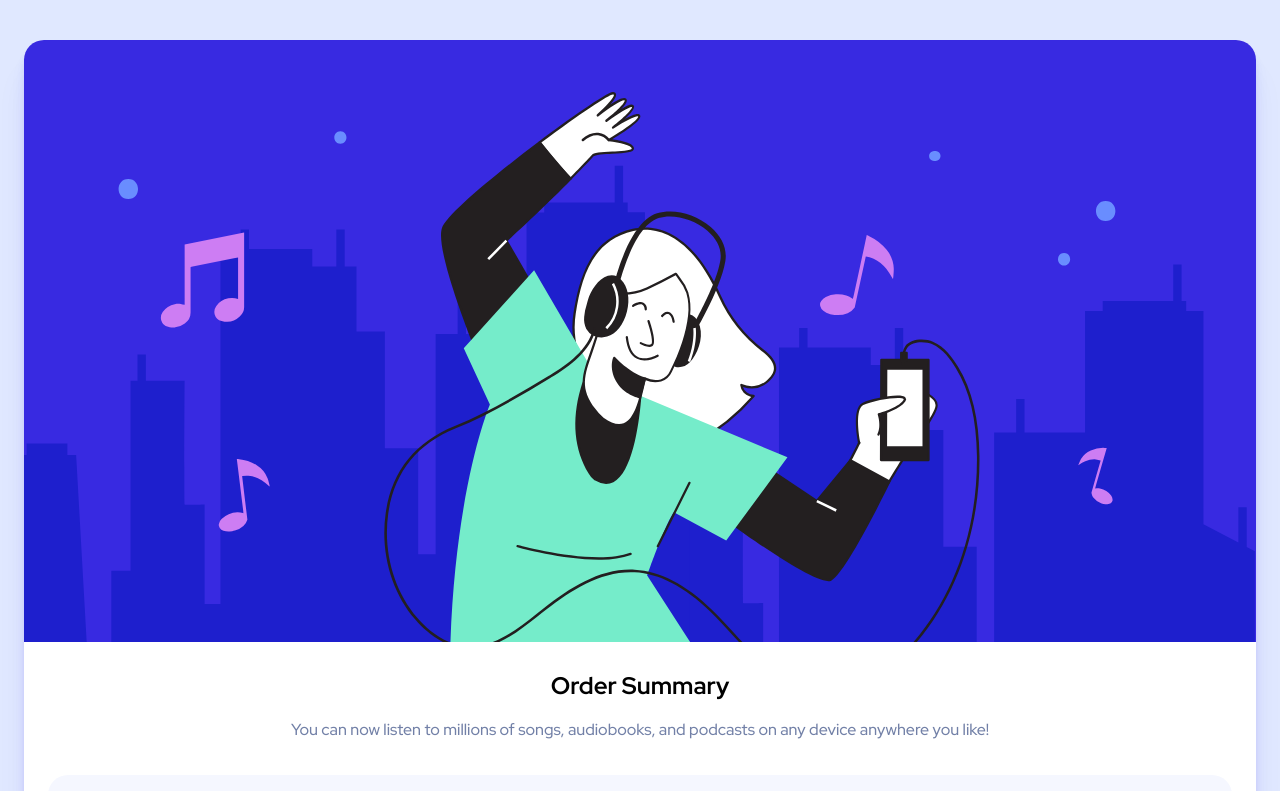
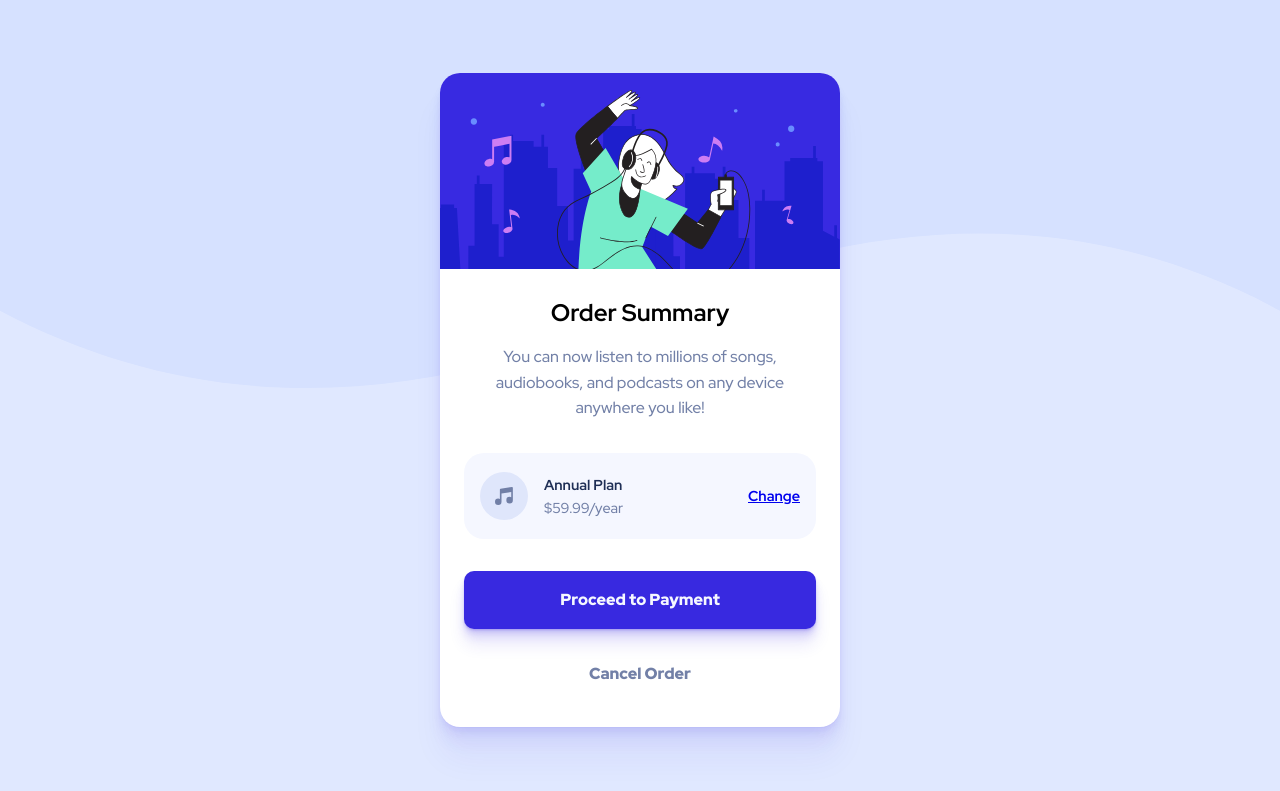
Before and after one commit to ruuen/challenge-order-summary-component, a plain HTML site: page site_dir/index.html in a window 1280 px wide. Shown: the top 791 px of the page. Drawn offline with Linux system fonts and the light colour scheme.

Commit message:
Add media queries for desktop layout
Additionally add background for desktop and mobile

Add top padding to the plan details cost element for spacing from plan details title

```diff
--- a/scss/main.scss
+++ b/scss/main.scss
@@ -43,7 +43,8 @@ a {
 
 // Main Styles
 body {
-  background-color: $clr-blue-light;
+  background: top/contain no-repeat url(./images/pattern-background-mobile.svg),
+    $clr-blue-light;
 }
 
 .page__container {
@@ -104,6 +105,7 @@ body {
     .card__plan-cost {
       font-size: 0.9rem;
       font-weight: 500;
+      padding: 0.25rem 0 0 0;
       color: $clr-blue-grey;
     }
 
--- a/scss/mediaqry.scss
+++ b/scss/mediaqry.scss
@@ -1,2 +1,26 @@
 // Media Queries
 // Desktop
+@media (min-width: 600px) {
+  html,
+  body {
+    height: 100%;
+  }
+
+  body {
+    background: top/contain no-repeat
+        url(./images/pattern-background-desktop.svg),
+      $clr-blue-light;
+  }
+
+  .page__container {
+    height: 100%;
+    display: flex;
+    flex-direction: column;
+    align-items: center;
+    justify-content: center;
+  }
+
+  .card__container {
+    max-width: 400px;
+  }
+}
```
Also changed, not shown: site_dir/main.css.
